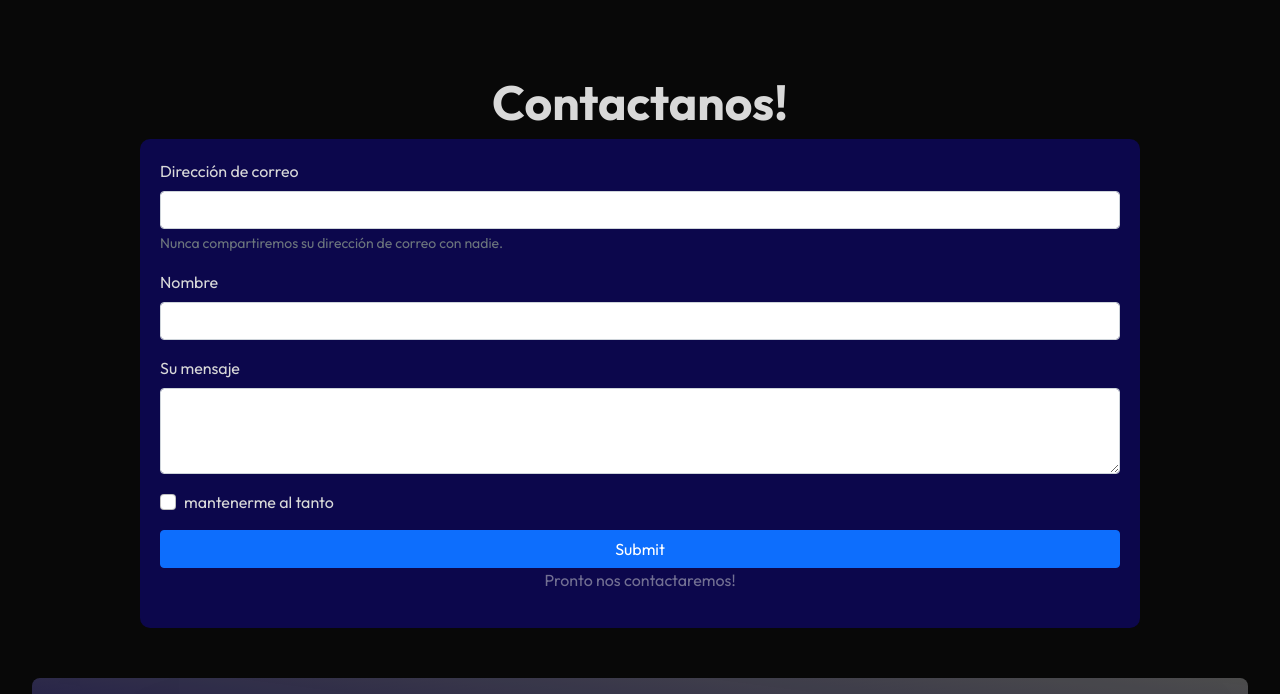
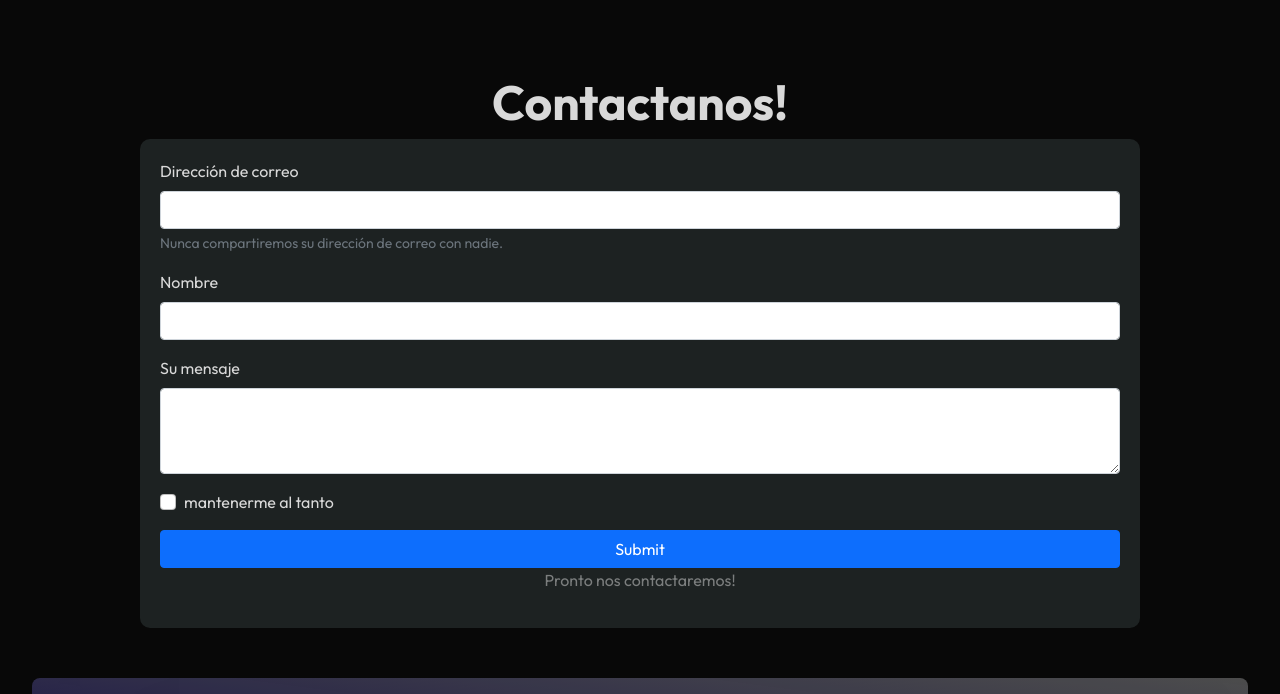
Before and after one commit to candelanati/tp2-maquetado, a website: page index.html in a window 1280 px wide. Shown: the part 4660-5354 px from the top of the page. Drawn offline with nearby package versions, Linux system fonts and the light colour scheme; some packages are replaced by stand-ins of ours; a script that the page names is missing.

Commit message:
cambios estilo form

```diff
--- a/style.css
+++ b/style.css
@@ -183,7 +183,7 @@
         justify-content: center;
         width: 1000px;
         padding: 20px;
-        background-color: var(--bg-blue-low-opacity);
+        background-color: rgba(109, 129, 130, 0.215);
         border-radius: 10px;
     }
 }
```
